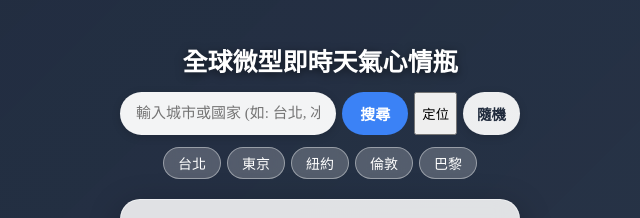
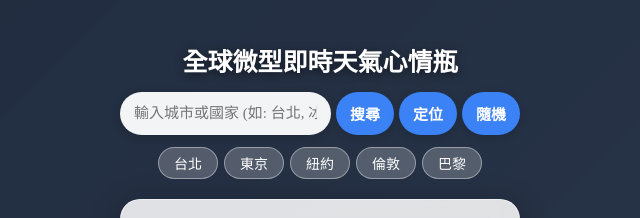
Before and after one commit to c7dxn/weather-mood-bottle, a plain HTML site: page index.html in a window 1280 px wide. Shown: the top 218 px of the page, without its empty margins (320-960 px from the left). Drawn offline with Linux system fonts and the light colour scheme; no server answers.

Commit message:
Update style.css

```diff
--- a/style.css
+++ b/style.css
@@ -92,11 +92,12 @@ body.cloudy-theme { background-color: #334155; }
     display: flex;
     justify-content: center;
     width: 100%;
-    gap: 6px;
+    gap: 5px;
 }
 .search-box input {
     flex: 1;
-    padding: 11px 16px;
+    min-width: 0;
+    padding: 11px 14px;
     font-size: 15px;
     border: none;
     border-radius: 25px;
@@ -105,40 +106,31 @@ body.cloudy-theme { background-color: #334155; }
     color: #1e293b;
     box-shadow: 0 2px 8px rgba(0,0,0,0.15);
 }
-.search-box button#searchBtn {
-    padding: 11px 18px;
+
+/* 搜尋、定位、隨機三顆按鈕統一為相同藍色圓角膠囊樣式 */
+.search-box button#searchBtn,
+.search-box button#geoBtn,
+.search-box button#randomBtn {
+    padding: 11px 14px;
     font-size: 15px;
     font-weight: bold;
     background-color: #3b82f6;
-    color: white;
+    color: #ffffff;
     border: none;
     border-radius: 25px;
     cursor: pointer;
-    transition: background 0.2s;
-    white-space: nowrap;
-}
-.search-box button#searchBtn:hover {
-    background-color: #2563eb;
-}
-.search-box button#randomBtn {
-    padding: 10px 14px;
-    font-size: 14.5px;
-    font-weight: bold;
-    color: #1e293b;
-    background: rgba(255, 255, 255, 0.92);
-    border: none;
-    border-radius: 25px;
-    cursor: pointer;
-    transition: transform 0.2s, background 0.2s;
+    transition: background-color 0.2s, transform 0.2s;
     box-shadow: 0 2px 8px rgba(0,0,0,0.15);
     white-space: nowrap;
 }
+.search-box button#searchBtn:hover,
+.search-box button#geoBtn:hover,
 .search-box button#randomBtn:hover {
-    transform: translateY(-2px);
-    background: #ffffff;
+    background-color: #2563eb;
+    transform: translateY(-1px);
 }
 
-/* 熱門城市標籤按鈕 */
+/* 熱門城市標籤按鈕（5顆） */
 .quick-cities {
     margin-top: 12px;
     display: flex;
@@ -152,7 +144,7 @@ body.cloudy-theme { background-color: #334155; }
     color: #fff;
     border: 1px solid rgba(255, 255, 255, 0.4);
     border-radius: 20px;
-    padding: 5px 14px;
+    padding: 5px 15px;
     font-size: 14px;
     cursor: pointer;
     transition: all 0.2s;
@@ -206,7 +198,7 @@ body.cloudy-theme { background-color: #334155; }
     color: #475569;
 }
 
-/* 互動功能 5：雙城心靈時差與溫差對比 */
+/* 雙城心靈時差與溫差對比 */
 .home-compare-box {
     margin-top: 10px;
     padding: 8px 12px;
@@ -326,7 +318,7 @@ body.cloudy-theme { background-color: #334155; }
     color: #334155;
 }
 
-/* 互動功能 3：4-7-8 正念呼吸引導面板 */
+/* 4-7-8 正念呼吸引導面板 */
 .breathing-panel {
     margin-top: 12px;
     padding-top: 12px;
@@ -389,7 +381,7 @@ body.cloudy-theme { background-color: #334155; }
     margin-bottom: 2px;
 }
 
-/* 醫資專業：氣象身心健康提醒區塊 + 互動功能 1：身心自評 */
+/* 醫資專業：氣象身心健康提醒區塊 + 身心自評 */
 .health-box {
     background: rgba(240, 253, 244, 0.92);
     padding: 12px 15px;
@@ -572,7 +564,7 @@ body.cloudy-theme { background-color: #334155; }
     border-radius: 4px;
 }
 
-/* 4. 互動功能 4：世界氣候集章護照 */
+/* 4. 世界氣候集章護照 */
 .passport-section {
     padding: 16px 22px;
     margin-bottom: 20px;
```
